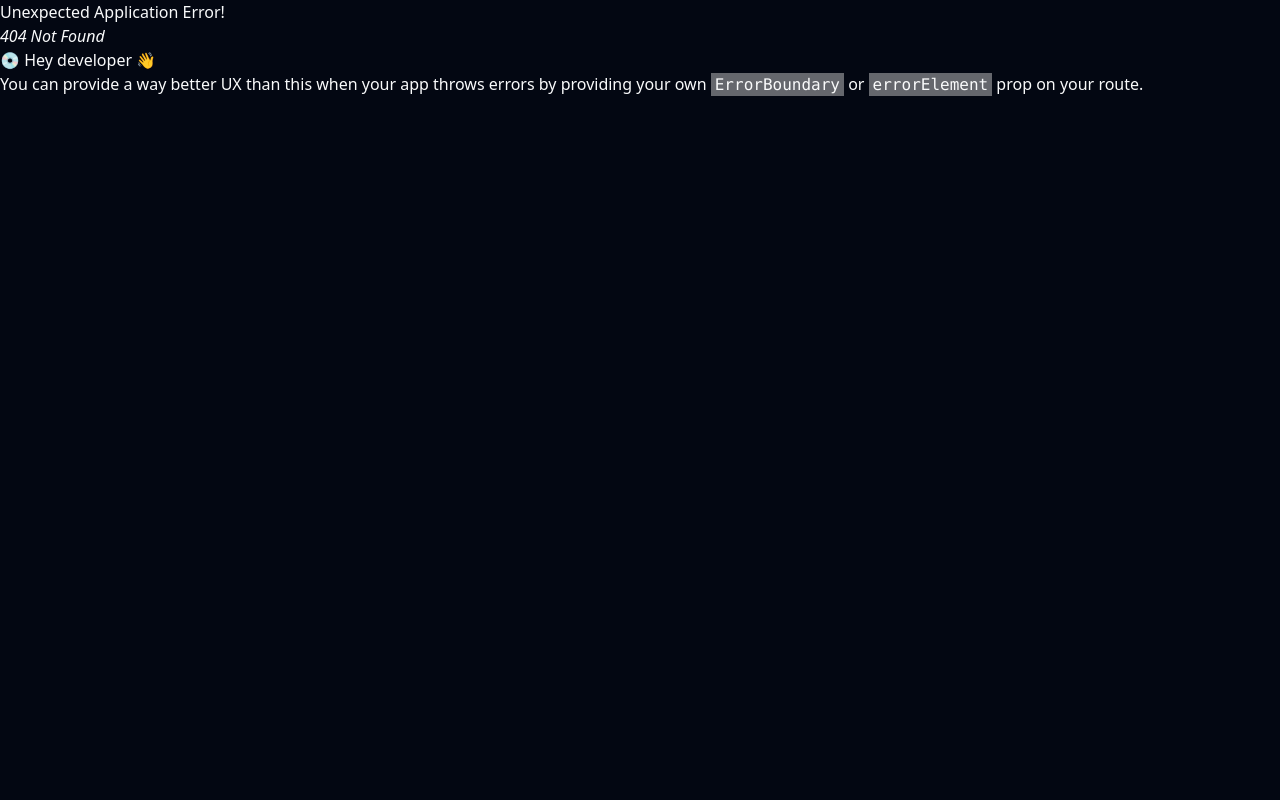
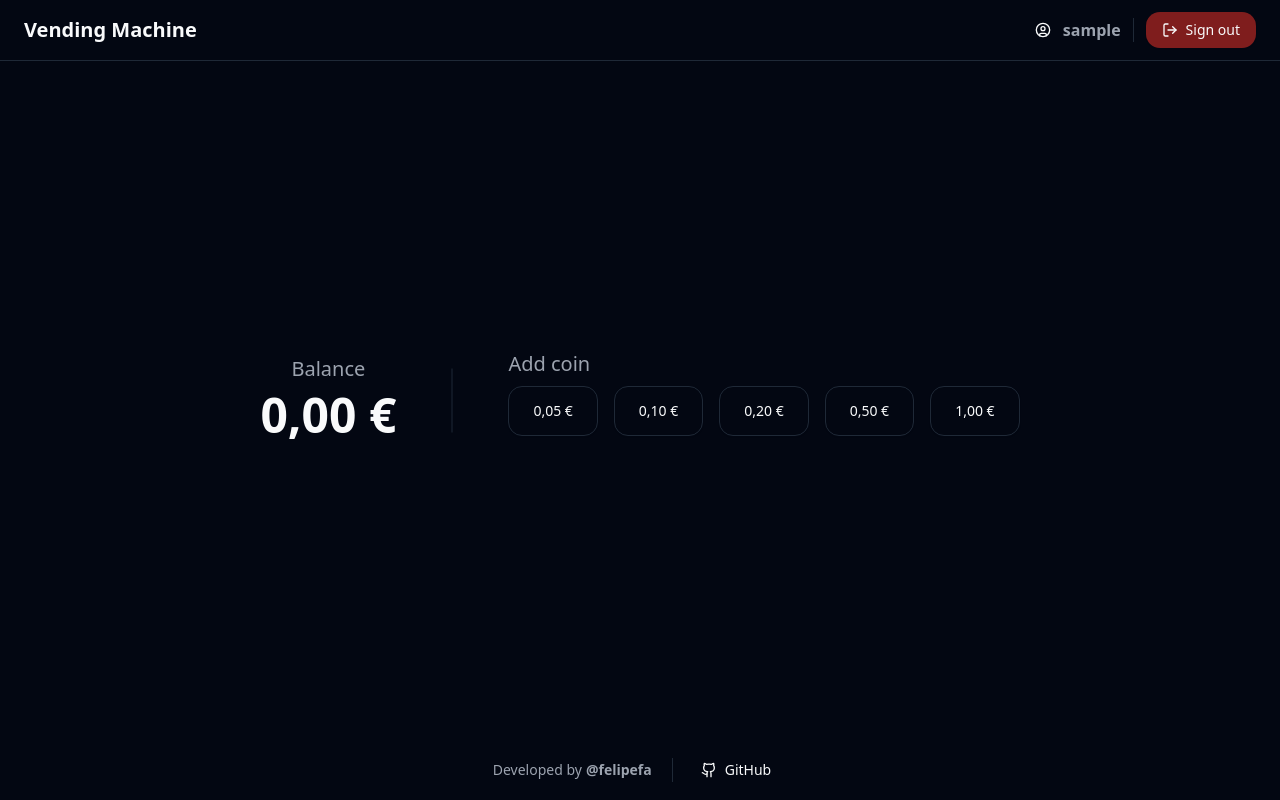
Before and after one commit to felipefa/vending-machine-web, a React (Vite) app: page /add-coins in a window 1280 px wide. Before the commit this address had no page. Built offline with nearby package versions, Linux system fonts and the light colour scheme; sample sign-in values are in the browser's storage.

Commit message:
feat: implement UI to deposit coins

```diff
--- /dev/null
+++ b/src/pages/addCoinsPage/index.tsx
@@ -0,0 +1,69 @@
+import * as React from 'react';
+
+import { Button } from '@/components/ui/button';
+import { Separator } from '@/components/ui/separator';
+import { useAuth } from '@/hooks/useAuth';
+import { Coin, coins } from '@/services/coins/types';
+import { formatCurrency } from '@/utils/formatCurrency';
+import { coinsService } from '@/services/coins';
+
+export function AddCoinsPage() {
+  const { updateDeposit, user, userIdToken } = useAuth();
+
+  const [requestError, setRequestError] = React.useState<string>('');
+
+  const depositFormatted = formatCurrency(user?.deposit || 0);
+
+  async function handleOnCoinClick(coin: Coin) {
+    try {
+      if (!coin) {
+        throw new Error('Missing coin');
+      }
+
+      if (!userIdToken) {
+        throw new Error('Missing user token');
+      }
+
+      const response = await coinsService.deposit(coin, userIdToken);
+
+      if (response.status === 200 && response.data.deposit) {
+        updateDeposit(response.data.deposit);
+        setRequestError('');
+      }
+    } catch (error) {
+      console.error(error);
+
+      if ((error as Error).message) {
+        setRequestError((error as Error).message);
+      }
+    }
+  }
+
+  return (
+    <div className="flex flex-col sm:flex-row flex-1 gap-6 items-center justify-center">
+      <div className="flex flex-col items-center">
+        <p className="text-xl text-muted-foreground">Balance</p>
+        <p className="text-5xl font-bold py-2">{depositFormatted}</p>
+      </div>
+      <Separator className="w-16 sm:rotate-90" />
+      <div>
+        <p className="text-xl text-muted-foreground">Add coin</p>
+        <div className="flex flex-1 gap-4 py-2">
+          {coins.map((coin) => (
+            <Button
+              className="flex flex-1 p-6"
+              key={coin}
+              onClick={() => handleOnCoinClick(coin)}
+              variant="outline"
+            >
+              {formatCurrency(coin)}
+            </Button>
+          ))}
+        </div>
+        <p className="py-1 text-sm text-muted-foreground text-red-300">
+          {requestError}
+        </p>
+      </div>
+    </div>
+  );
+}
--- a/src/router.tsx
+++ b/src/router.tsx
@@ -1,6 +1,7 @@
 import { createBrowserRouter, redirect } from 'react-router-dom';
 
 import { MainLayout } from '@/layout/mainLayout';
+import { AddCoinsPage } from '@/pages/addCoinsPage';
 import { AddProductPage } from '@/pages/addProductPage';
 import { BuyerHomePage } from '@/pages/buyerHomePage';
 import { BuyProductsPage } from '@/pages/buyProductsPage';
@@ -50,6 +51,11 @@ export const router = createBrowserRouter([
         loader: checkLogin,
       },
       {
+        path: 'add-coins',
+        element: <AddCoinsPage />,
+        loader: checkLogin,
+      },
+      {
         path: 'buy-products',
         element: <BuyProductsPage />,
         loader: checkLogin,
--- /dev/null
+++ b/src/services/coins/index.ts
@@ -0,0 +1,12 @@
+import { api } from '@/lib/api';
+
+import { Coin } from './types';
+
+export const coinsService = {
+  deposit: (coin: Coin, userIdToken: string) =>
+    api('/deposit', {
+      method: 'POST',
+      headers: { Authorization: `Bearer ${userIdToken}` },
+      data: { coin },
+    }),
+};
--- /dev/null
+++ b/src/services/coins/types.ts
@@ -0,0 +1,3 @@
+export const coins = [5, 10, 20, 50, 100] as const;
+
+export type Coin = (typeof coins)[number];
```
